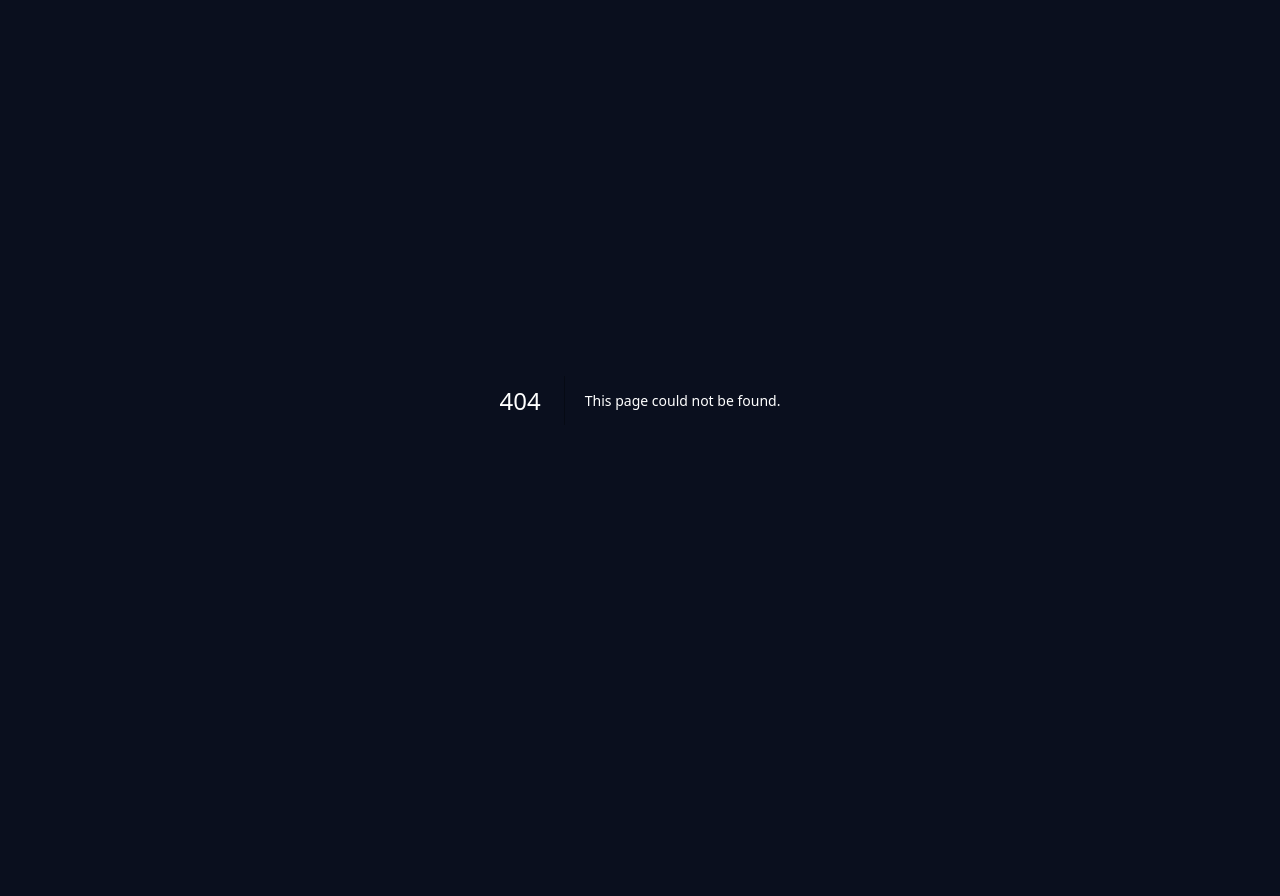
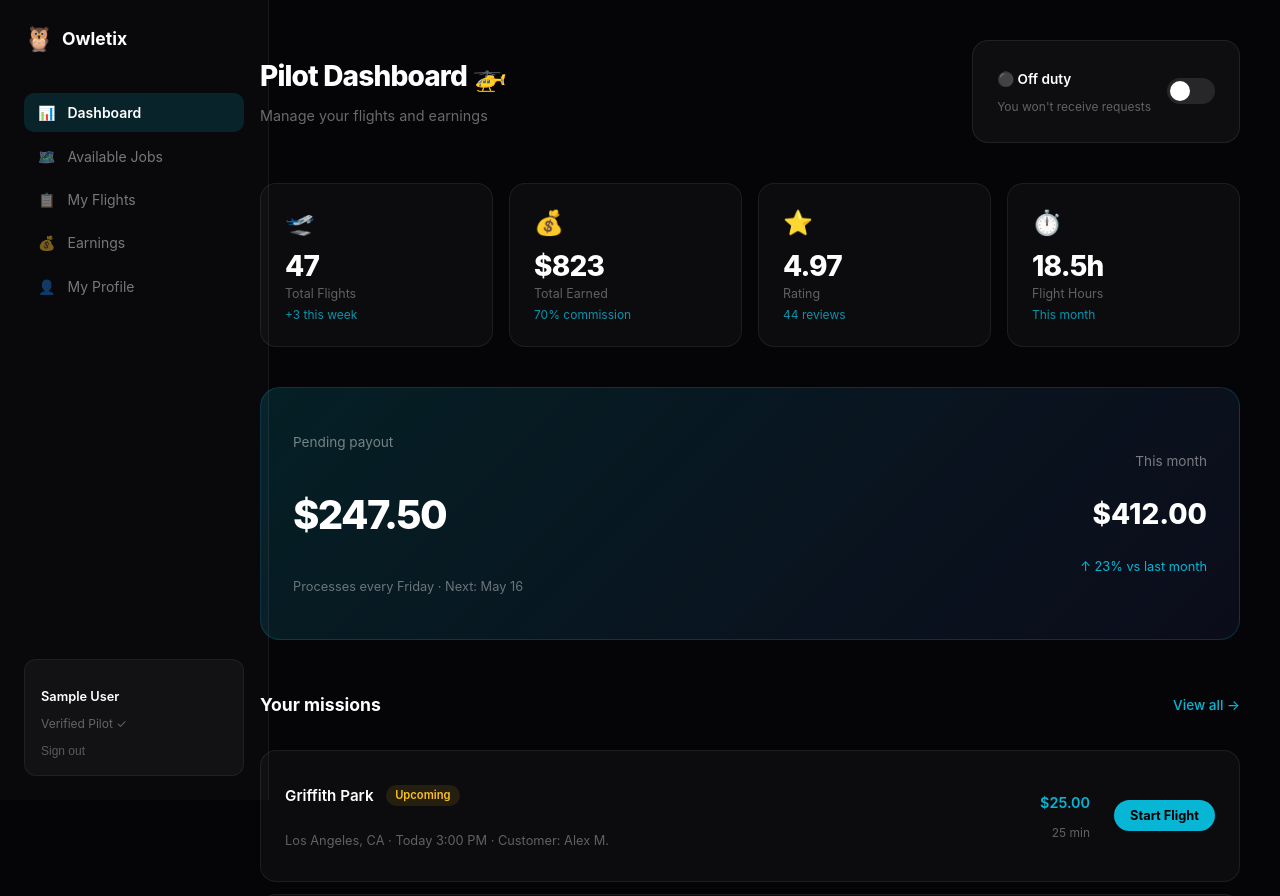
Before and after one commit to smillincc/Owletix, a Next.js app in the folder apps/web/: page /pilot/dashboard in a window 1280 px wide. Before the commit this address had no page. Shown: the top 896 px of the page. Before the commit the page ends 800 px from the top, so only its background shows below. Built offline with nearby package versions, Linux system fonts and the light colour scheme; sample sign-in values are in the browser's storage.

Commit message:
feat: pilot dashboard redesign

```diff
--- /dev/null
+++ b/apps/web/src/app/pilot/dashboard/page.tsx
@@ -0,0 +1,136 @@
+'use client';
+import { useState, useEffect } from 'react';
+import Link from 'next/link';
+
+export default function PilotDashboard() {
+  const [user, setUser] = useState(null);
+  const [available, setAvailable] = useState(false);
+
+  useEffect(() => {
+    const u = localStorage.getItem('owletix_user');
+    if (u) setUser(JSON.parse(u));
+    else window.location.href = '/auth/login';
+  }, []);
+
+  const MISSIONS = [
+    { id: '1', zone: 'Griffith Park', city: 'Los Angeles, CA', status: 'ACCEPTED', customer: 'Alex M.', date: 'Today 3:00 PM', amount: '$25.00', duration: '25 min' },
+    { id: '2', zone: 'Santa Monica Pier', city: 'Los Angeles, CA', status: 'COMPLETED', customer: 'Sarah K.', date: 'May 14', amount: '$18.00', duration: '18 min' },
+    { id: '3', zone: 'Balboa Park', city: 'San Diego, CA', status: 'COMPLETED', customer: 'Mike R.', date: 'May 13', amount: '$32.00', duration: '32 min' },
+  ];
+
+  const STATUS = {
+    ACCEPTED: { color: '#fbbf24', bg: 'rgba(251,191,36,0.1)', label: 'Upcoming' },
+    LIVE: { color: '#34d399', bg: 'rgba(52,211,153,0.15)', label: 'Live' },
+    COMPLETED: { color: '#60a5fa', bg: 'rgba(96,165,250,0.1)', label: 'Completed' },
+  };
+
+  return (
+    <div style={{ minHeight: '100vh', backgroundColor: '#050508', color: '#fff', fontFamily: '-apple-system, BlinkMacSystemFont, "SF Pro Display", sans-serif', display: 'flex' }}>
+      {/* Sidebar */}
+      <div style={{ position: 'fixed', left: 0, top: 0, bottom: 0, width: '220px', backgroundColor: 'rgba(255,255,255,0.02)', borderRight: '1px solid rgba(255,255,255,0.06)', padding: '1.5rem', display: 'flex', flexDirection: 'column', zIndex: 100 }}>
+        <Link href="/" style={{ display: 'flex', alignItems: 'center', gap: '0.5rem', textDecoration: 'none', color: '#fff', marginBottom: '2.5rem' }}>
+          <span style={{ fontSize: '1.5rem' }}>🦉</span>
+          <span style={{ fontWeight: '700', fontSize: '1.1rem' }}>Owletix</span>
+        </Link>
+        {[
+          { icon: '📊', label: 'Dashboard', href: '/pilot/dashboard', active: true },
+          { icon: '🗺️', label: 'Available Jobs', href: '/missions/available', active: false },
+          { icon: '📋', label: 'My Flights', href: '/mission-history', active: false },
+          { icon: '💰', label: 'Earnings', href: '/pilot/earnings', active: false },
+          { icon: '👤', label: 'My Profile', href: '/pilot/onboarding', active: false },
+        ].map(item => (
+          <Link key={item.label} href={item.href} style={{ display: 'flex', alignItems: 'center', gap: '0.75rem', padding: '0.7rem 0.875rem', borderRadius: '0.625rem', textDecoration: 'none', color: item.active ? '#fff' : 'rgba(255,255,255,0.45)', backgroundColor: item.active ? 'rgba(6,182,212,0.15)' : 'transparent', fontSize: '0.875rem', fontWeight: item.active ? '600' : '400', marginBottom: '0.25rem' }}>
+            <span>{item.icon}</span>{item.label}
+          </Link>
+        ))}
+        <div style={{ marginTop: 'auto', padding: '1rem', backgroundColor: 'rgba(255,255,255,0.04)', borderRadius: '0.75rem', border: '1px solid rgba(255,255,255,0.06)' }}>
+          <p style={{ fontSize: '0.8rem', fontWeight: '600', marginBottom: '0.2rem' }}>{user?.firstName} {user?.lastName}</p>
+          <p style={{ fontSize: '0.75rem', color: 'rgba(255,255,255,0.35)', marginBottom: '0.5rem' }}>Verified Pilot ✓</p>
+          <button onClick={() => { localStorage.clear(); window.location.href = '/'; }} style={{ background: 'none', border: 'none', color: 'rgba(255,255,255,0.3)', fontSize: '0.75rem', cursor: 'pointer', padding: 0 }}>Sign out</button>
+        </div>
+      </div>
+
+      {/* Main */}
+      <div style={{ marginLeft: '220px', padding: '2.5rem', flex: 1 }}>
+        {/* Header + availability toggle */}
+        <div style={{ display: 'flex', justifyContent: 'space-between', alignItems: 'flex-start', marginBottom: '2.5rem', flexWrap: 'wrap', gap: '1rem' }}>
+          <div>
+            <h1 style={{ fontSize: '1.75rem', fontWeight: '800', letterSpacing: '-0.03em', marginBottom: '0.25rem' }}>Pilot Dashboard 🚁</h1>
+            <p style={{ color: 'rgba(255,255,255,0.4)', fontSize: '0.9rem' }}>Manage your flights and earnings</p>
+          </div>
+          <div style={{ display: 'flex', alignItems: 'center', gap: '1rem', backgroundColor: 'rgba(255,255,255,0.04)', border: '1px solid rgba(255,255,255,0.08)', borderRadius: '1rem', padding: '1rem 1.5rem' }}>
+            <div>
+              <p style={{ fontSize: '0.85rem', fontWeight: '600', marginBottom: '0.1rem' }}>{available ? '🟢 Available for jobs' : '⚫ Off duty'}</p>
+              <p style={{ fontSize: '0.75rem', color: 'rgba(255,255,255,0.35)' }}>{available ? 'You\'ll receive mission requests' : 'You won\'t receive requests'}</p>
+            </div>
+            <button onClick={() => setAvailable(!available)} style={{ width: '48px', height: '26px', borderRadius: '13px', backgroundColor: available ? '#06b6d4' : 'rgba(255,255,255,0.1)', border: 'none', cursor: 'pointer', position: 'relative', transition: 'background 0.3s' }}>
+              <span style={{ position: 'absolute', top: '3px', left: available ? '25px' : '3px', width: '20px', height: '20px', backgroundColor: '#fff', borderRadius: '50%', transition: 'left 0.3s', display: 'block' }}></span>
+            </button>
+          </div>
+        </div>
+
+        {/* Stats */}
+        <div style={{ display: 'grid', gridTemplateColumns: 'repeat(4, 1fr)', gap: '1rem', marginBottom: '2.5rem' }}>
+          {[
+            { icon: '🛫', label: 'Total Flights', value: '47', sub: '+3 this week' },
+            { icon: '💰', label: 'Total Earned', value: '$823', sub: '70% commission' },
+            { icon: '⭐', label: 'Rating', value: '4.97', sub: '44 reviews' },
+            { icon: '⏱️', label: 'Flight Hours', value: '18.5h', sub: 'This month' },
+          ].map(s => (
+            <div key={s.label} style={{ backgroundColor: 'rgba(255,255,255,0.03)', border: '1px solid rgba(255,255,255,0.07)', borderRadius: '1rem', padding: '1.5rem' }}>
+              <div style={{ fontSize: '1.5rem', marginBottom: '0.75rem' }}>{s.icon}</div>
+              <div style={{ fontSize: '1.75rem', fontWeight: '800', letterSpacing: '-0.03em', marginBottom: '0.2rem' }}>{s.value}</div>
+              <div style={{ fontSize: '0.78rem', color: 'rgba(255,255,255,0.35)' }}>{s.label}</div>
+              <div style={{ fontSize: '0.75rem', color: 'rgba(6,182,212,0.8)', marginTop: '0.4rem' }}>{s.sub}</div>
+            </div>
+          ))}
+        </div>
+
+        {/* Earnings card */}
+        <div style={{ background: 'linear-gradient(135deg, rgba(6,182,212,0.15), rgba(99,102,241,0.08))', border: '1px solid rgba(6,182,212,0.2)', borderRadius: '1.25rem', padding: '2rem', marginBottom: '2.5rem', display: 'flex', justifyContent: 'space-between', alignItems: 'center', flexWrap: 'wrap', gap: '1.5rem' }}>
+          <div>
+            <p style={{ color: 'rgba(255,255,255,0.45)', fontSize: '0.85rem', marginBottom: '0.5rem' }}>Pending payout</p>
+            <p style={{ fontSize: '2.5rem', fontWeight: '800', letterSpacing: '-0.04em' }}>$247.50</p>
+            <p style={{ color: 'rgba(255,255,255,0.4)', fontSize: '0.8rem', marginTop: '0.25rem' }}>Processes every Friday · Next: May 16</p>
+          </div>
+          <div style={{ textAlign: 'right' }}>
+            <p style={{ color: 'rgba(255,255,255,0.45)', fontSize: '0.85rem', marginBottom: '0.5rem' }}>This month</p>
+            <p style={{ fontSize: '1.75rem', fontWeight: '800' }}>$412.00</p>
+            <p style={{ color: '#06b6d4', fontSize: '0.8rem', marginTop: '0.25rem' }}>↑ 23% vs last month</p>
+          </div>
+        </div>
+
+        {/* Upcoming + recent missions */}
+        <div>
+          <div style={{ display: 'flex', justifyContent: 'space-between', alignItems: 'center', marginBottom: '1.25rem' }}>
+            <h2 style={{ fontSize: '1.1rem', fontWeight: '700' }}>Your missions</h2>
+            <Link href="/mission-history" style={{ color: '#06b6d4', textDecoration: 'none', fontSize: '0.85rem', fontWeight: '500' }}>View all →</Link>
+          </div>
+          <div style={{ display: 'flex', flexDirection: 'column', gap: '0.75rem' }}>
+            {MISSIONS.map(m => {
+              const cfg = STATUS[m.status] || STATUS.COMPLETED;
+              return (
+                <div key={m.id} style={{ backgroundColor: 'rgba(255,255,255,0.03)', border: '1px solid rgba(255,255,255,0.07)', borderRadius: '1rem', padding: '1.25rem 1.5rem', display: 'flex', alignItems: 'center', gap: '1.5rem', flexWrap: 'wrap' }}>
+                  <div style={{ flex: 1 }}>
+                    <div style={{ display: 'flex', alignItems: 'center', gap: '0.75rem', marginBottom: '0.3rem' }}>
+                      <h3 style={{ fontWeight: '600', fontSize: '0.95rem' }}>{m.zone}</h3>
+                      <span style={{ backgroundColor: cfg.bg, color: cfg.color, fontSize: '0.7rem', fontWeight: '600', padding: '0.2rem 0.6rem', borderRadius: '980px' }}>{cfg.label}</span>
+                    </div>
+                    <p style={{ fontSize: '0.8rem', color: 'rgba(255,255,255,0.35)' }}>{m.city} · {m.date} · Customer: {m.customer}</p>
+                  </div>
+                  <div style={{ textAlign: 'right' }}>
+                    <p style={{ fontWeight: '600', fontSize: '0.9rem', color: '#06b6d4' }}>{m.amount}</p>
+                    <p style={{ fontSize: '0.75rem', color: 'rgba(255,255,255,0.35)' }}>{m.duration}</p>
+                  </div>
+                  {m.status === 'ACCEPTED' && (
+                    <Link href="/missions/live" style={{ backgroundColor: '#06b6d4', color: '#000', textDecoration: 'none', padding: '0.5rem 1rem', borderRadius: '980px', fontSize: '0.8rem', fontWeight: '700' }}>Start Flight</Link>
+                  )}
+                </div>
+              );
+            })}
+          </div>
+        </div>
+      </div>
+    </div>
+  );
+}
```
